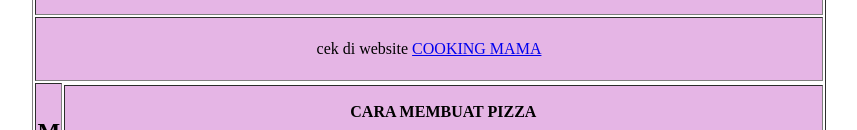
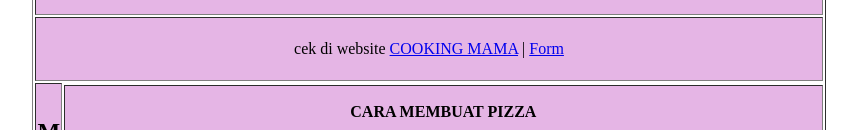
Before and after one commit to keysahraniamelia02/game-cookingmama-keysa, a plain HTML site: page index.html in a window 1280 px wide. Shown: the part 164-294 px from the top of the page, without its empty margins (211-1068 px from the left). Drawn offline with Linux system fonts and the light colour scheme.

Commit message:
Update index.html

```diff
--- a/index.html
+++ b/index.html
@@ -22,7 +22,7 @@
 
         <tr style="background-color: rgb(229, 181, 229);">
           <td colspan="2" align="center" height="60">
-            <p>cek di website <a href="https://www.cookingmama.com/">COOKING MAMA</a>
+            <p>cek di website <a href="https://www.cookingmama.com/">COOKING MAMA</a> | <a href="tugas2.html">Form</a>
             </p>
           </td>
         </tr>
@@ -91,4 +91,5 @@
     </center>
   </p>
 </body>
+
 </html>
```
